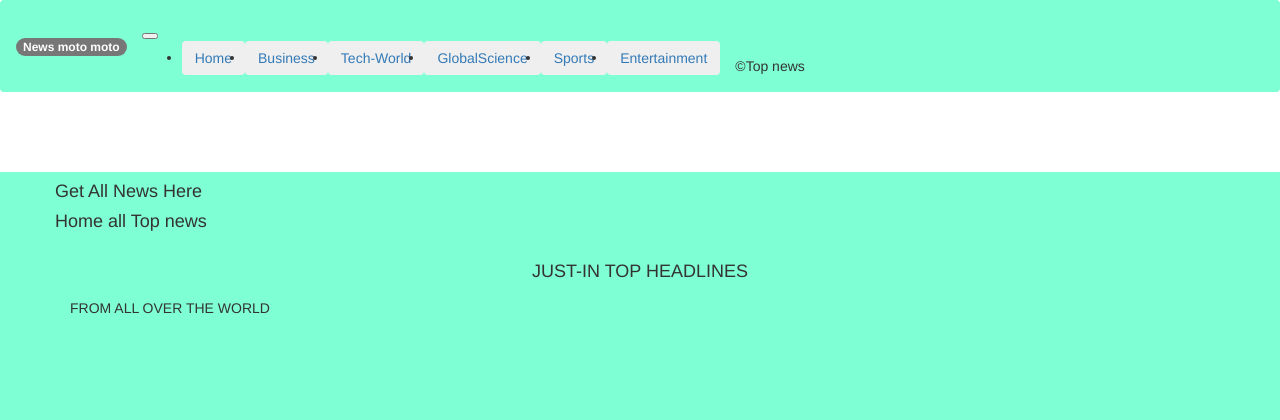
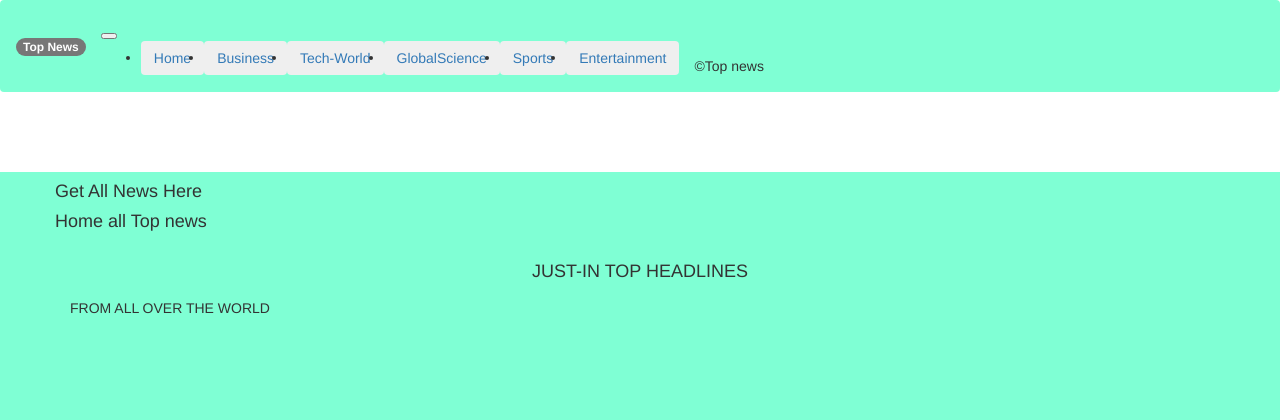
Before and after one commit to Robertokello11/News_API, a Flask app: template app/templates/index.html in a window 1280 px wide. Shown: the top 420 px of the page. Run offline with Flask 2, Linux system fonts and the light colour scheme; the template is opened without the code that fills it, so the values that code supplies are empty; some libraries are stand-ins or nearby versions.

Commit message:
additional change added

```diff
--- a/app/templates/navbar.html
+++ b/app/templates/navbar.html
@@ -1,7 +1,7 @@
 <div class="">
 
     <nav class="navbar navbar-expand-lg navbar-dark bg-dark fixed-top" style="background-color: aquamarine;">
-    <h3> <a class="navbar-brand" href="/"><span class="badge badge-success">News moto moto <br hot top news> </span></a></h3>
+    <h3> <a class="navbar-brand" href="/"><span class="badge badge-success">Top News <br hot top news> </span></a></h3>
       <button class="navbar-toggler" type="button" data-toggle="collapse" data-target="#navbarText" aria-controls="navbarText" aria-expanded="false" aria-label="Toggle navigation">
       <span class="navbar-toggler-icon"></span>
     </button>
```
